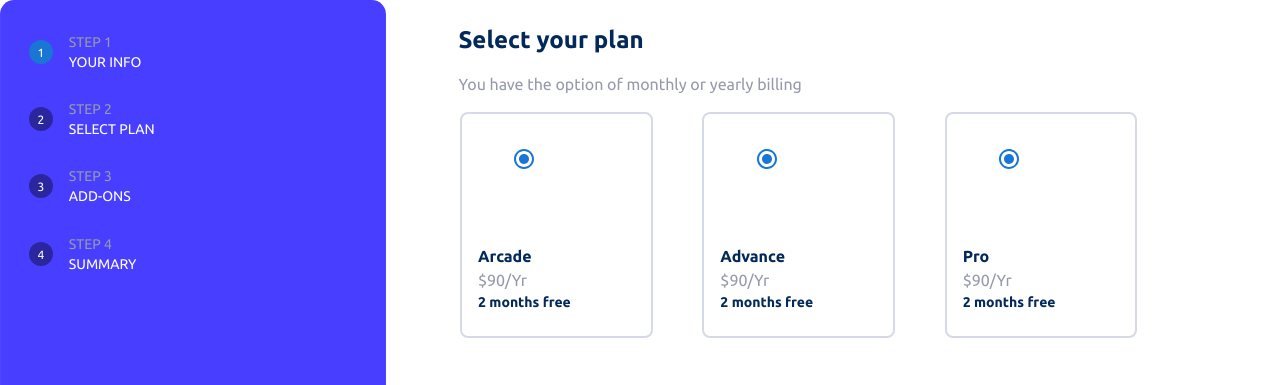
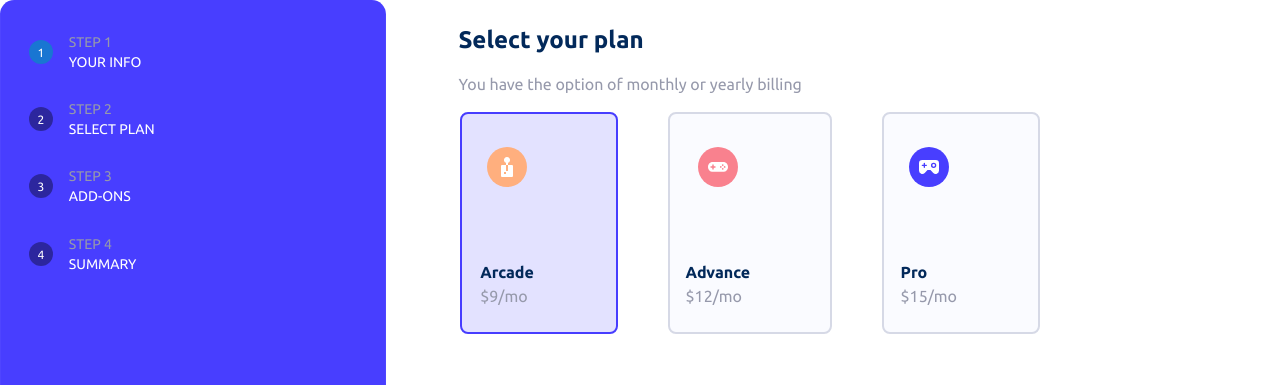
Before and after one commit to Samwelomwenga/multi-step-form, a React (Vite) app: page / in a window 1280 px wide. Shown: the top 385 px of the page. Built offline with nearby package versions, Linux system fonts and the light colour scheme.

Commit message:
feat: add selectPlan component state
Introduce redux state to render data accord to the store current state

```diff
--- a/src/customTheme.ts
+++ b/src/customTheme.ts
@@ -29,6 +29,8 @@ const theme = createTheme({
           },
           PurplishBlue: {
             main: "hsl(243, 100%, 62%)",
+            light: "hsl(243, 100%, 62%,0.15)",
+
           },
           PastleBlue: {
             main: "hsl(228, 100%, 84%)",
--- a/src/features/selectPlan/SelectPlan.tsx
+++ b/src/features/selectPlan/SelectPlan.tsx
@@ -12,18 +12,20 @@ import {
 import { useForm, Controller } from "react-hook-form";
 import { DevTool } from "@hookform/devtools";
 
-import { useSelector ,useDispatch} from "react-redux";
-import { selectPlanState, updateBilling } from "./selectPlanSlice";
+import { useSelector, useDispatch } from "react-redux";
+import { selectPlanState, updateBilling, updatePlan } from "./selectPlanSlice";
 
-import ArcadeIcon from "../../assets/images/icon-arcade.svg";
-import AdvanceIcon from "../../assets/images/icon-advanced.svg";
-import ProIcon from "../../assets/images/icon-pro.svg";
+import { ReactComponent as ArcadeIcon } from "../../assets/images/icon-arcade.svg";
+import { ReactComponent as AdvanceIcon } from "../../assets/images/icon-advanced.svg";
+import { ReactComponent as ProIcon } from "../../assets/images/icon-pro.svg";
 
 import Buttons from "../../components/Buttons";
 
 interface plansInterface {
   name: "Arcade" | "Advance" | "Pro";
   icon: JSX.Element;
+  value: "arcade" | "advance" | "pro";
+  price:string;
 }
 const SelectPlan: React.FC = () => {
   const theme = useTheme();
@@ -34,16 +36,37 @@ const SelectPlan: React.FC = () => {
   const selectPlan = useSelector(
     (state: { selectPlan: selectPlanState }) => state.selectPlan
   );
-  const dispatch=useDispatch()
-  const handleSwitch = (value:boolean) => {
+  const dispatch = useDispatch();
+  const handleSelectedBilling = (value: boolean) => {
     const updatedSelectPlanState: selectPlanState = {
       ...selectPlan,
       switchValue: value,
     };
-dispatch(updateBilling(updatedSelectPlanState))
-  }
-  const {billing}=selectPlan
-  console.log(billing)
+    dispatch(updateBilling(updatedSelectPlanState));
+  };
+
+  const handleSelectedPlan = (
+    event: React.ChangeEvent<HTMLInputElement>,
+    value: string
+  ) => {
+    // Create a selectPlanState object with the selectedPlan value
+    const selectedPlanState: selectPlanState = {
+      plan: {
+        name: event.target.value as "arcade" | "advance" | "pro",
+        price: 9,
+      },
+      billing: "monthly",
+      switchValue: false,
+      selectedPlan: value,
+    };
+
+    dispatch(updatePlan(selectedPlanState));
+  };
+
+  const {
+    billing,
+    plan: { name,},
+  } = selectPlan;
 
   const { control } = useForm<selectPlanState>({ defaultValues: selectPlan });
 
@@ -51,20 +74,36 @@ dispatch(updateBilling(updatedSelectPlanState))
     {
       name: "Arcade",
       icon: <ArcadeIcon />,
+      value: "arcade",
+      price: billing==="monthly"?"$9/mo":"$90/yr",
     },
     {
       name: "Advance",
       icon: <AdvanceIcon />,
+      value: "advance",
+      price: billing==="monthly"?"$12/mo":"$120/yr",
+
     },
     {
       name: "Pro",
       icon: <ProIcon />,
+      value: "pro",
+      price: billing==="monthly"?"$15/mo":"$150/yr",
+
     },
   ];
   return (
     <>
       <form noValidate autoComplete="off">
+        <Controller
+          name="plan"
+          control={control}
+          render={({ field }) => (
             <RadioGroup
+              {...field}
+              onChange={(event) => {
+                handleSelectedPlan(event, event.target.value);
+              }}
               sx={{
                 gap: { xs: "1rem", md: "2rem" },
                 mb: "1.3rem",
@@ -74,10 +113,18 @@ dispatch(updateBilling(updatedSelectPlanState))
               {plans.map((plan) => (
                 <FormControlLabel
                   key={plan.name}
+                  value={plan.value}
                   labelPlacement={isMediumScreen ? "bottom" : "end"}
                   sx={{
                     border: "2px solid",
-                borderColor: neutral.LightGray.main,
+                    borderColor:
+                      plan.name.toLocaleLowerCase() === name
+                        ? primary.PurplishBlue.main
+                        : neutral.LightGray.main,
+                    bgcolor:
+                      plan.name.toLocaleLowerCase() === name
+                        ? primary.PurplishBlue.light
+                        : neutral.Alabaster.main,
                     p: ".5rem",
                     pr: { md: "5rem" },
                     pl: {
@@ -110,21 +157,30 @@ dispatch(updateBilling(updatedSelectPlanState))
                         variant="body1"
                         sx={{ color: neutral.CoolGray.main, fontWeight: "400" }}
                       >
-                    $90/Yr
+                        {plan.price}
+
                       </Typography>
+                      {billing === "yearly" && (
                         <Typography
                           component="p"
                           variant="body2"
-                    sx={{ color: primary.MarineBlue.main, fontWeight: "700" }}
+                          sx={{
+                            color: primary.MarineBlue.main,
+                            fontWeight: "700",
+                          }}
                         >
                           2 months free
                         </Typography>
+                      )}
                     </Stack>
                   }
-              control={<Radio icon={plan.icon} />}
+                  control={<Radio icon={plan.icon} checkedIcon={plan.icon} />}
                 />
               ))}
             </RadioGroup>
+          )}
+        />
+
         <Stack
           component="div"
           direction="row"
@@ -145,21 +201,27 @@ dispatch(updateBilling(updatedSelectPlanState))
           <Typography
             component="p"
             sx={{
-              pl: { md: "13rem", fontWeight: "700",color:billing==="monthly"?primary.MarineBlue.main:neutral.CoolGray.main },
+              pl: {
+                md: "13rem",
+                fontWeight: "700",
+                color:
+                  billing === "monthly"
+                    ? primary.MarineBlue.main
+                    : neutral.CoolGray.main,
+              },
             }}
           >
             Monthly
           </Typography>
           <Controller
-            name="switchValue" // Type '"billingSwitch"' is not assignable to type '"switch" | "plan" | "billing" | "switchValue"'.ts(2322)
+            name="switchValue"
             control={control}
-            // defaultValue={false}
             render={({ field }) => (
               <Switch
                 {...field}
-                onChange={(event)=>{
-                  field.onChange(event.target.checked)
-                  handleSwitch(event.target.checked)
+                onChange={(event) => {
+                  field.onChange(event.target.checked);
+                  handleSelectedBilling(event.target.checked);
                 }}
                 sx={{
                   "&.MuiSwitch-root": {
@@ -205,7 +267,16 @@ dispatch(updateBilling(updatedSelectPlanState))
             )}
           />
 
-          <Typography component="p" sx={{ fontWeight: "700",color:billing==="yearly"?primary.MarineBlue.main:neutral.CoolGray.main}}>
+          <Typography
+            component="p"
+            sx={{
+              fontWeight: "700",
+              color:
+                billing === "yearly"
+                  ? primary.MarineBlue.main
+                  : neutral.CoolGray.main,
+            }}
+          >
             Yearly
           </Typography>
         </Stack>
--- a/src/features/selectPlan/selectPlanSlice.ts
+++ b/src/features/selectPlan/selectPlanSlice.ts
@@ -1,27 +1,54 @@
 import { createSlice, PayloadAction } from "@reduxjs/toolkit";
 
 export type selectPlanState = {
-  plan: "arcade" | "advance" | "pro";
+  plan: { name: "arcade" | "advance" | "pro"; price: number };
   billing: "monthly" | "yearly";
   switchValue: boolean;
+  selectedPlan: string;
 };
 
 const selectPlanSlice = createSlice({
   name: "selectPlanSlice",
   initialState: {
-    plan: "arcade",
+    plan: { name: "arcade", price: 9 },
     billing: "monthly",
-    switchValue:false,
+    switchValue: false,
+    selectedPlan: "arcade",
   } as selectPlanState,
   reducers: {
     updatePlan: (state, action: PayloadAction<selectPlanState>) => {
-      return { ...state, ...action.payload };
+      const { selectedPlan } = action.payload;
+      switch (selectedPlan) {
+        case "arcade": {
+          (state.plan.name = selectedPlan),
+            (state.plan.price = state.billing === "yearly" ? 90 : 9);
+          break;
+        }
+        case "advance": {
+          (state.plan.name = selectedPlan),
+            (state.plan.price = state.billing === "yearly" ? 120 : 12);
+
+          break;
+        }
+        case "pro": {
+          (state.plan.name = selectedPlan),
+            (state.plan.price = state.billing === "yearly" ? 150 : 15);
+
+          break;
+        }
+
+        default: {
+          break;
+        }
+      }
+
+      // return { ...state, ...action.payload };
     },
     updateBilling: (state, action: PayloadAction<selectPlanState>) => {
       const { switchValue } = action.payload;
       const billing = switchValue ? "yearly" : "monthly";
-      // state.billing=billing
-      return { ...state, billing };
+      state.billing = billing;
+      // return { ...state, billing };
     },
   },
 });
```
Lines whose indentation alone changed are shown as unchanged.
